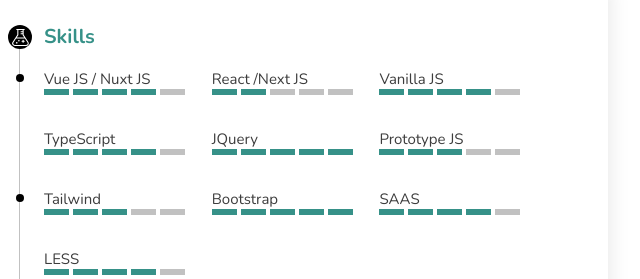
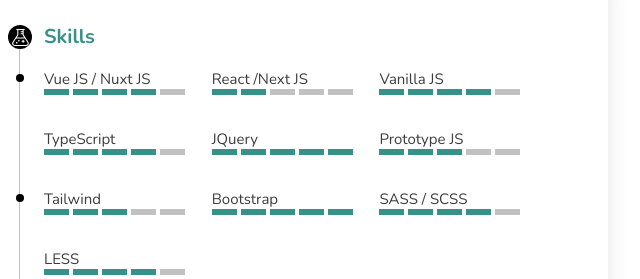
Before and after one commit to lisi4ok/lisi4ok.github.io, a plain HTML site: page index.html in a window 1280 px wide. Shown: the part 2403-2682 px from the top of the page, 429-1069 px from the left. Drawn offline with nearby package versions, Linux system fonts and the light colour scheme.

```diff
--- a/index.html
+++ b/index.html
@@ -507,7 +507,7 @@
                                                 </div>
                                             </div>
                                             <div class="skill ">
-                                                <div class="skill-name">SAAS</div>
+                                                <div class="skill-name">SASS / SCSS</div>
                                                 <div class="skill-description-wrapper ">
                                                     <div class="skill-description">
                                                         <div><i class="active"></i><i class="active"></i><i class="active"></i><i class="active"></i><i class=""></i></div>
```
